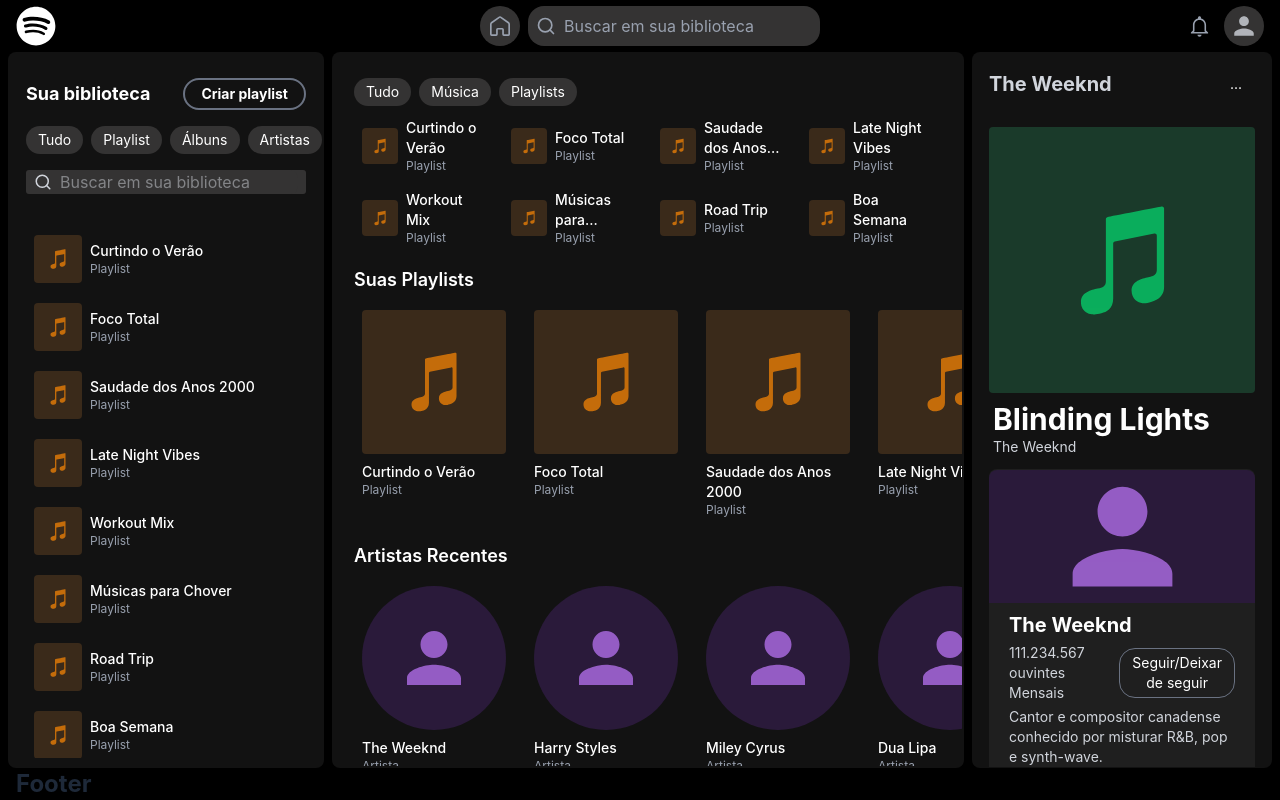
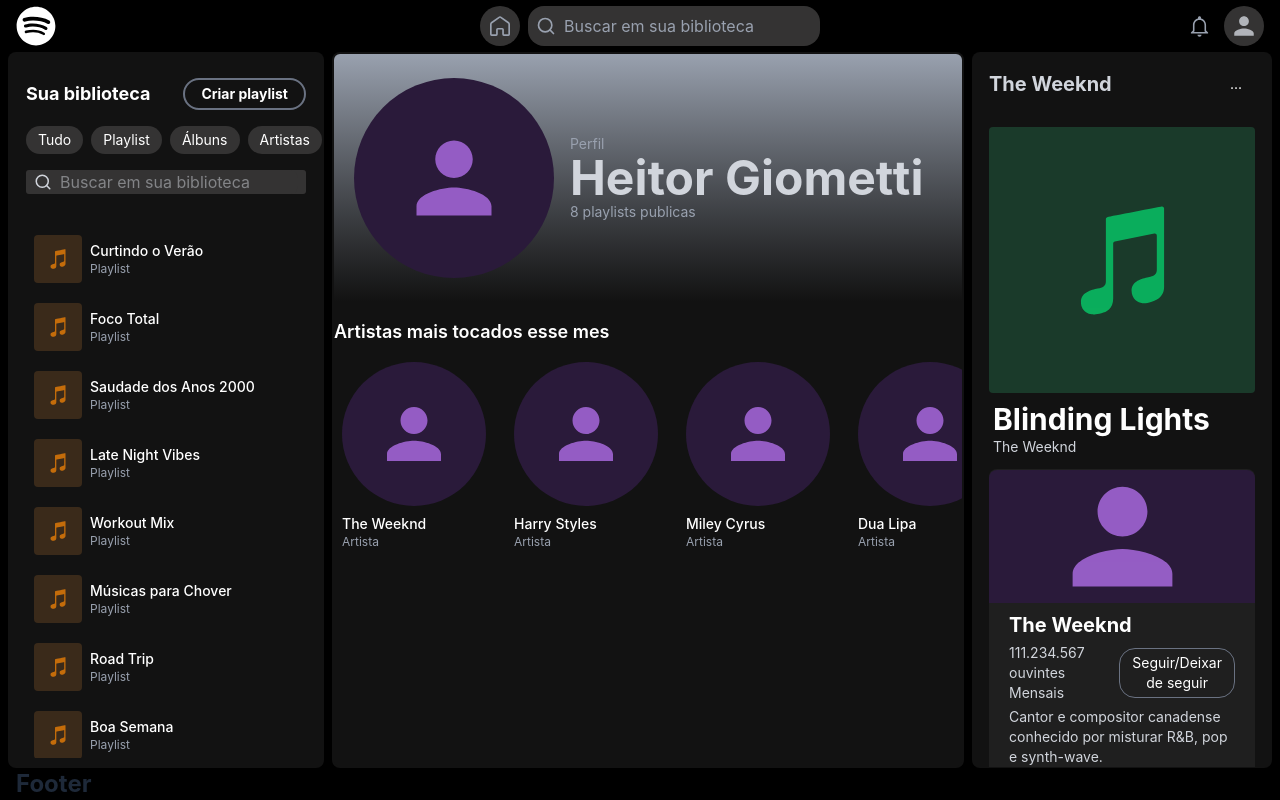
Before and after one commit to HeitorPER/SpotifyReplicaFrontend, a React (Vite) app: page /UserScreen in a window 1280 px wide. Built offline with nearby package versions, Linux system fonts and the light colour scheme.

Commit message:
feat(UserScreen):Implementa user screen ainda nao finalizado

```diff
--- a/package.json
+++ b/package.json
@@ -14,6 +14,7 @@
     "react": "^19.2.6",
     "react-dom": "^19.2.6",
     "react-icons": "^5.6.0",
+    "react-router-dom": "^7.18.0",
     "tailwindcss": "^4.3.0"
   },
   "devDependencies": {
--- a/src/components/ArtistsCard.tsx
+++ b/src/components/ArtistsCardRounded.tsx
@@ -5,7 +5,7 @@
     imageUrl?: string
 }
 
-export function ArtistsCard({ name, imageUrl}: ArtistsCardProps) {
+export function ArtistsCardRounded({ name, imageUrl}: ArtistsCardProps) {
     return (
         <div className="flex flex-col cursor-pointer hover:bg-[#2D2D2D] rounded-lg p-2 w-40">
             <div className="w-full aspect-square rounded-full overflow-hidden mb-2">
--- /dev/null
+++ b/src/components/SelfModel.tsx
@@ -0,0 +1,13 @@
+interface ShelfProps {
+    label: string
+    children: React.ReactNode
+}
+
+export function Shelf({ label, children }: ShelfProps) {
+    return (
+        <div className="flex flex-col gap-y-2">
+            <h2 className="text-white font-semibold text-lg">{label}</h2>
+            <div>{children}</div>
+        </div>
+    )
+}
--- a/src/components/header/HomeButton.tsx
+++ b/src/components/header/HomeButton.tsx
@@ -1,13 +1,14 @@
 import { GrHomeRounded } from "react-icons/gr";
-
+import {Link} from "react-router-dom"
 
 export function HomeButton(){
     return(
-        <div className="flex items-center justify-center bg-[#343333]
+        <Link className="flex items-center justify-center bg-[#343333]
         rounded-full px-2 py-2 cursor-pointer
         hover:bg-[#4E4E4E] ease-out duration-300
-        w-10 h-10 shrink-0">
+        w-10 h-10 shrink-0"
+        to="/HomeScreen">
             <GrHomeRounded size={20} className="text-gray-400 flex" />
-        </div>
+        </Link>
     )
 }
--- a/src/components/header/profileIcon.tsx
+++ b/src/components/header/profileIcon.tsx
@@ -1,4 +1,5 @@
 import { IoMdPerson } from "react-icons/io";
+import {Link} from "react-router-dom"
 
 interface ProfileIconProps {
     imageUrl?: string
@@ -6,14 +7,15 @@
 
 export function ProfileIcon({ imageUrl }: ProfileIconProps) {
     return (
-        <div className="w-10 h-10 rounded-full bg-[#343333]
+        <Link className="w-10 h-10 rounded-full bg-[#343333]
         hover:bg-[#4E4E4E] ease-out duration-300 cursor-pointer
         fixed top right-4 md:static overflow-hidden
-        flex items-center justify-center">
+        flex items-center justify-center"
+        to="/UserScreen">
             {imageUrl
                 ? <img src={imageUrl} alt="Profile" className="w-full h-full object-cover rounded-full" />
                 : <IoMdPerson className="text-gray-300 opacity-80" style={{ width: '65%', height: '65%' }} />
             }
-        </div>
+        </Link>
     )
 }
--- a/src/main.tsx
+++ b/src/main.tsx
@@ -1,10 +1,13 @@
 import { StrictMode } from 'react'
 import { createRoot } from 'react-dom/client'
+import { BrowserRouter } from 'react-router-dom'
 import './index.css'
 import App from './App.tsx'
 
 createRoot(document.getElementById('root')!).render(
   <StrictMode>
+    <BrowserRouter>
       <App />
+    </BrowserRouter>
   </StrictMode>,
 )
--- a/src/screens/CenterBoard.tsx
+++ b/src/screens/CenterBoard.tsx
@@ -1,12 +1,16 @@
+import { Routes, Route } from "react-router-dom";
 import HomeScreen from "./centerScreens/HomeScreen";
+import UserScreen from "./centerScreens/UserScreen";
 
 export function CenterBoard(){
     return(
         <div className="flex flex-col items-start justify-start
         border-transparent rounded-lg w-2/4 text-gray-300
         ">
-            <HomeScreen/>
-
+            <Routes>
+                <Route path="/HomeScreen" element={<HomeScreen />} />
+                <Route path="/UserScreen" element={<UserScreen name="Heitor Giometti" playlistNumber={5} />} />
+            </Routes>
         </div>
     )
 }
--- a/src/screens/centerScreens/HomeScreen.tsx
+++ b/src/screens/centerScreens/HomeScreen.tsx
@@ -1,25 +1,14 @@
 import { PlaylistCard } from "../../components/playlistCards/PlaylistCard";
 import { PlaylistSquareCard } from "../../components/playlistCards/playlistSquareCard";
-import { ArtistsCard } from "../../components/ArtistsCard";
+import { ArtistsCardRounded } from "../../components/ArtistsCardRounded";
 import { SelectionButton } from "../../components/SelectionButtons";
 import { mockArtists } from "../../data/mockArtists";
 import { mockPlaylists } from "../../data/mockPlaylists"
 import { mockAlbums } from "../../data/mockAlbums";
 import { AlbumCard } from "../../components/AlbunsCard";
+import {Shelf} from "../../components/SelfModel";
 
-interface ShelfProps {
-    label: string
-    children: React.ReactNode
-}
 
-function Shelf({ label, children }: ShelfProps) {
-    return (
-        <div className="flex flex-col gap-y-2">
-            <h2 className="text-white font-semibold text-lg">{label}</h2>
-            <div>{children}</div>
-        </div>
-    )
-}
 
 export default function HomeScreen() {
     return (
@@ -56,7 +45,7 @@
             <Shelf label="Artistas Recentes">
                 <div className="flex gap-x-3">
                     {mockArtists.slice(0, 4).map((artist) => (
-                        <ArtistsCard name={artist.artist_name}/>
+                        <ArtistsCardRounded name={artist.artist_name}/>
                     ))}
                 </div>
             </Shelf>
--- /dev/null
+++ b/src/screens/centerScreens/UserScreen.tsx
@@ -0,0 +1,47 @@
+import { ArtistsCardRounded } from "../../components/ArtistsCardRounded";
+import { ImagePlaceholder } from "../../components/ImagePlaceholder";
+import { Shelf } from "../../components/SelfModel";
+import { mockArtists } from "../../data/mockArtists";
+import {mockPlaylists} from "../../data/mockPlaylists"
+
+interface UserScreenProps{
+    imageUrl?: string
+    name: string
+    playlistNumber:number
+}
+
+export default function UserScreen({imageUrl, name}:UserScreenProps){
+    return(
+        <div className="h-full w-full flex flex-col items-start
+        border-2 rounded-lg text-gray-300
+        gap-y-4 border-transparent
+        bg-[#121212]
+        scrollbar-custom overflow-y-auto">
+           <div className="bg-linear-to-b from-gray-400 to-[#121212] flex w-full items-center gap-x-4 py-6 px-5">
+                <div className="size-50 shrink-0 rounded-full overflow-hidden">
+                {imageUrl
+                    ? <img src={imageUrl} alt={name} className="w-full h-full object-cover" />
+                    : <ImagePlaceholder type="artist" />
+                }
+                </div>
+                <div className="flex flex-col">
+                    <h2 className="text-sm text-gray-400">Perfil</h2>
+                    <h2 className="font-bold text-5xl">Heitor Giometti</h2>
+                    <h2 className="text-sm text-gray-400">{mockPlaylists.length} playlists publicas</h2>
+                </div>
+            </div>
+            <div className="flex w-full">
+                <Shelf
+                label="Artistas mais tocados esse mes"
+                >
+                    <div className="flex gap-x-3">
+                        {mockArtists.slice(0, 4).map((artist) => (
+                            <ArtistsCardRounded name={artist.artist_name}/>
+                        ))}
+                    </div>
+                </Shelf>
+
+            </div>
+        </div>
+    )
+}
```
Also changed, not shown: 1 other file (tests, documents, lock files or other folders).
